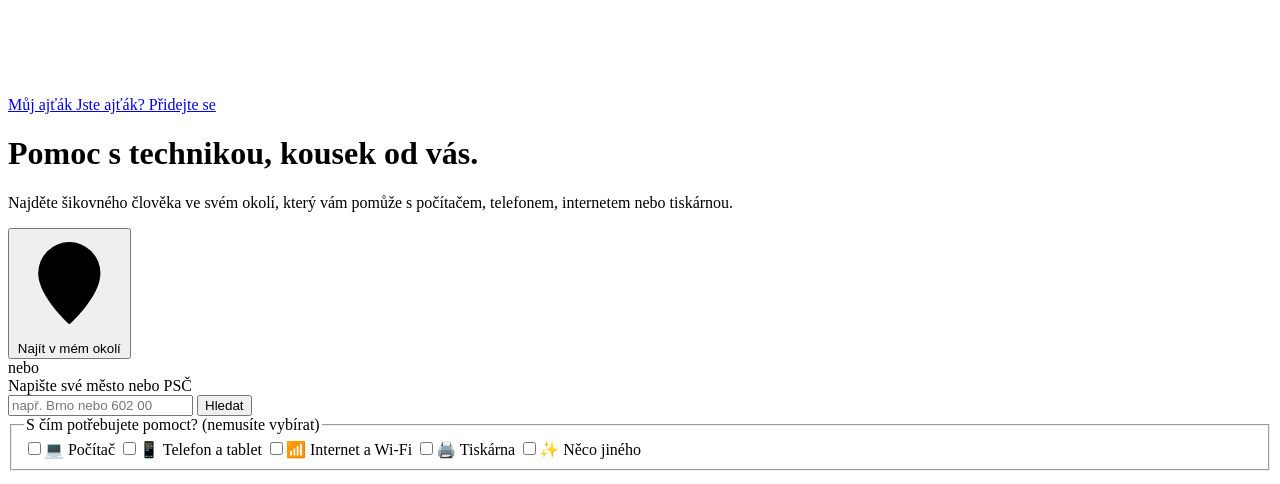
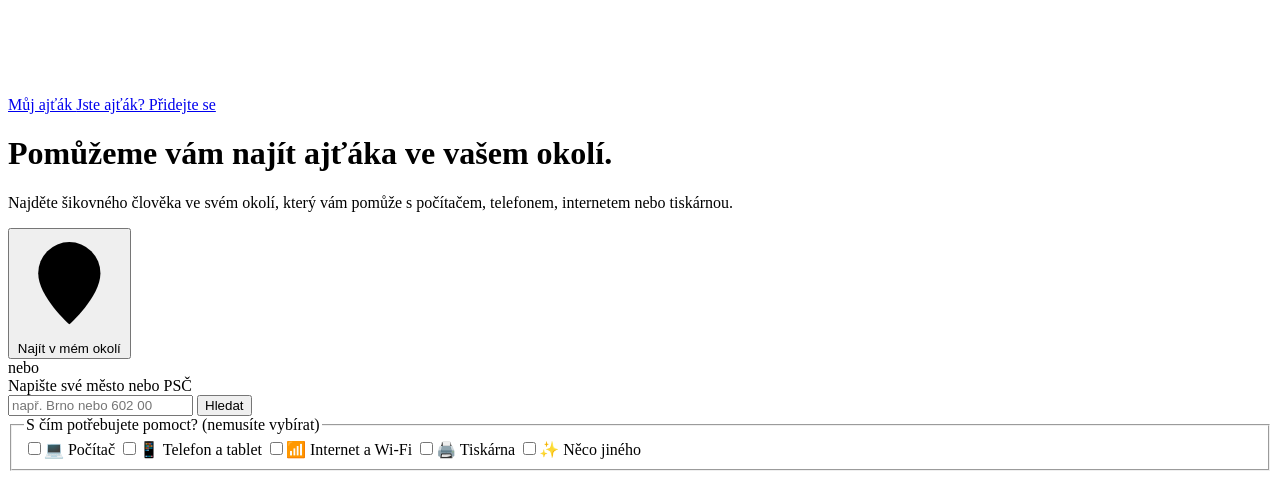
Before and after one commit to romanzdk/muj-ajtak, a website with bundled scripts: page index.html in a window 1280 px wide. Shown: the part 1180-1664 px from the top of the page. Built offline with nearby package versions, Linux system fonts and the light colour scheme.

Commit message:
content: controller name, new headline

```diff
--- a/index.html
+++ b/index.html
@@ -36,7 +36,7 @@
 
   <main class="wrap layout">
     <div class="search-area">
-      <h1>Pomoc s technikou, <span>kousek od vás.</span></h1>
+      <h1>Pomůžeme vám najít ajťáka <span>ve vašem okolí.</span></h1>
       <p class="lead">Najděte šikovného člověka ve svém okolí, který vám pomůže s počítačem, telefonem, internetem nebo tiskárnou.</p>
       <section class="search-card" aria-label="Hledání">
         <button id="btn-locate" class="btn btn-primary btn-xl" type="button">
```
Also changed, not shown: ochrana-udaju.html (+1 -1 lines).
